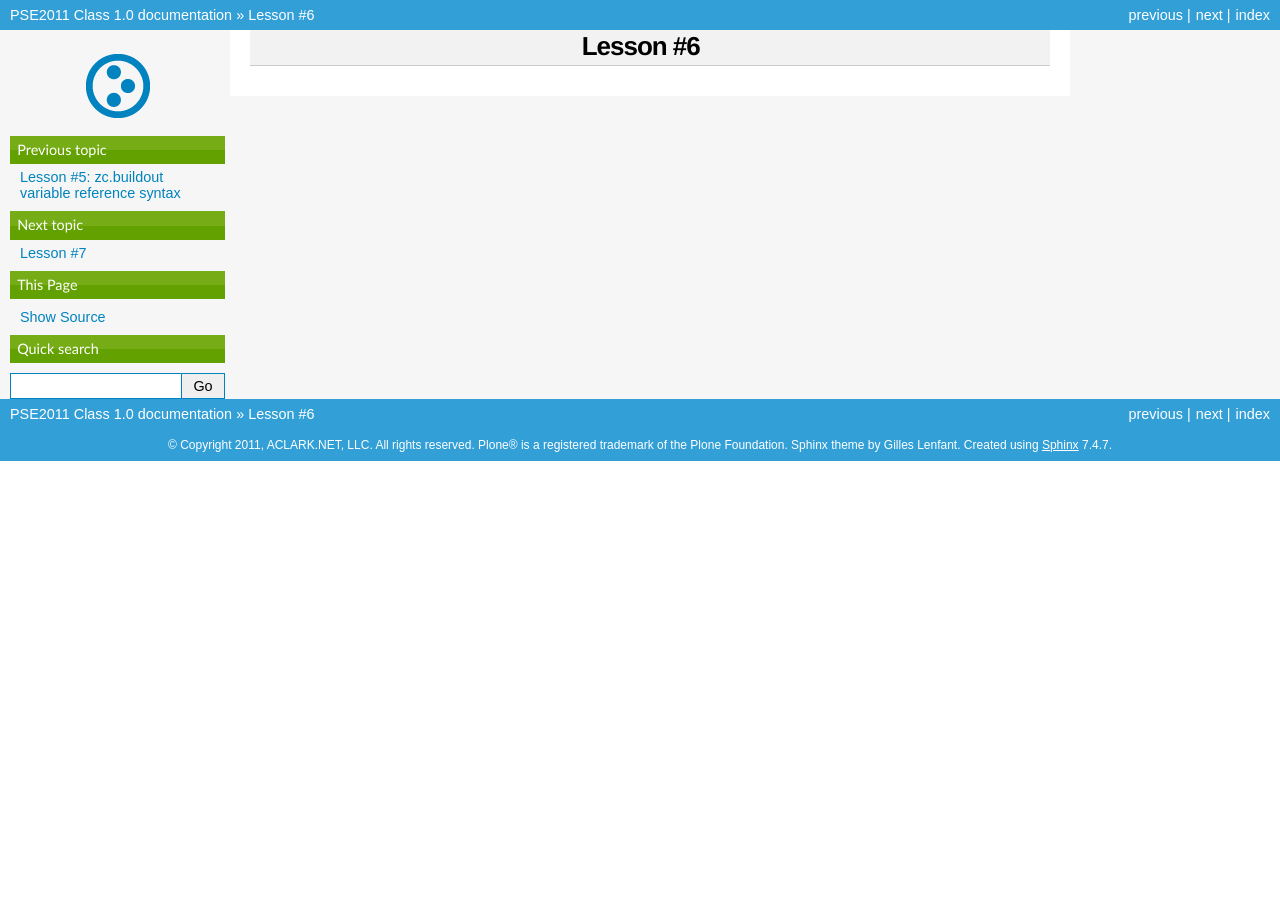
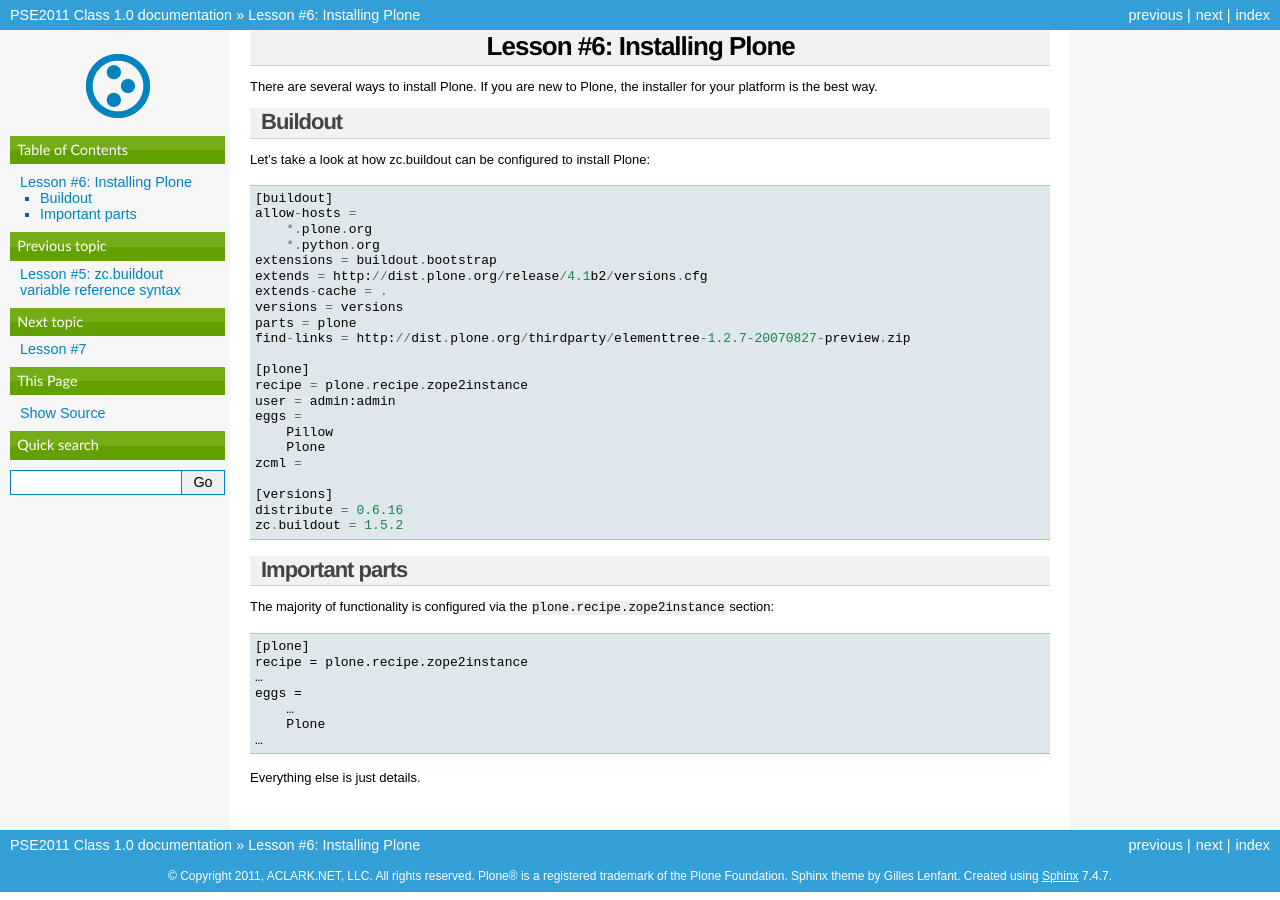
Before and after one commit to aclark4life/PSE2011, a Sphinx documentation site: the page built from docs/6.rst, in a window 1280 px wide. Built offline with Sphinx 7.4.7, drawn with Linux system fonts in a browser that asks for light colours.

Commit message:
Update docs

```diff
--- a/docs/5.rst
+++ b/docs/5.rst
@@ -31,7 +31,6 @@
 
 Yet another major zc.buildout feature is variable substitution.
 
-
 Real work
 ---------
 
--- a/docs/6.rst
+++ b/docs/6.rst
@@ -1,4 +1,48 @@
 
+Lesson #6: Installing Plone
+===========================
 
-Lesson #6
-=========
+There are several ways to install Plone. If you are new to Plone, the installer for your platform is the best way.
+
+Buildout
+--------
+
+Let's take a look at how zc.buildout can be configured to install Plone::
+
+    [buildout]
+    allow-hosts =
+        *.plone.org
+        *.python.org
+    extensions = buildout.bootstrap
+    extends = http://dist.plone.org/release/4.1b2/versions.cfg
+    extends-cache = .
+    versions = versions
+    parts = plone
+    find-links = http://dist.plone.org/thirdparty/elementtree-1.2.7-20070827-preview.zip
+
+    [plone]
+    recipe = plone.recipe.zope2instance
+    user = admin:admin
+    eggs =
+        Pillow
+        Plone
+    zcml =
+
+    [versions]
+    distribute = 0.6.16
+    zc.buildout = 1.5.2
+
+Important parts
+---------------
+
+The majority of functionality is configured via the ``plone.recipe.zope2instance`` section::
+
+    [plone]
+    recipe = plone.recipe.zope2instance
+    …
+    eggs =
+        …
+        Plone
+    …
+
+Everything else is just details.
```
Also changed, not shown: docs/4.rst (line endings or trailing spaces).
